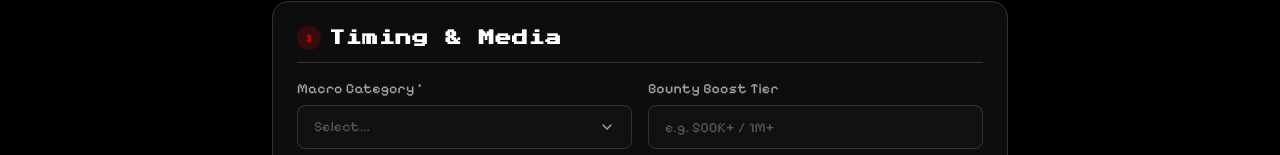
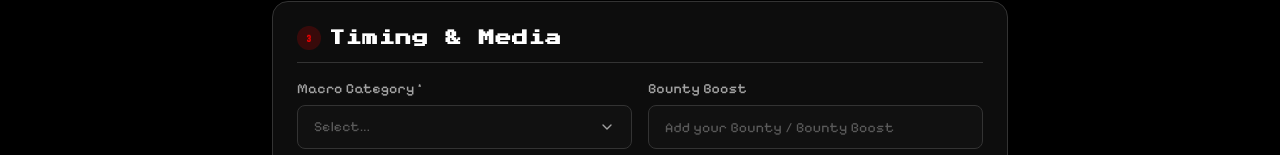
Before and after one commit to adevofficial311-dev/Macro, a React (Vite) app: page /publish in a window 1280 px wide. Shown: the part 797-952 px from the top of the page. Built offline with nearby package versions, Linux system fonts and the light colour scheme.

Commit message:
Update PublishMacro.tsx

```diff
--- a/src/pages/PublishMacro.tsx
+++ b/src/pages/PublishMacro.tsx
@@ -248,8 +248,8 @@ export function PublishMacro() {
               onChange={val => setFormData({...formData, macro_type: val})}
             />
             <Input
-              label="Bounty Boost Tier"
-              placeholder="e.g. 500K+ / 1M+"
+              label="Bounty Boost"
+              placeholder="Add your Bounty / Bounty Boost"
               value={formData.bounty_boost}
               onChange={e => setFormData({...formData, bounty_boost: e.target.value})}
             />
```
